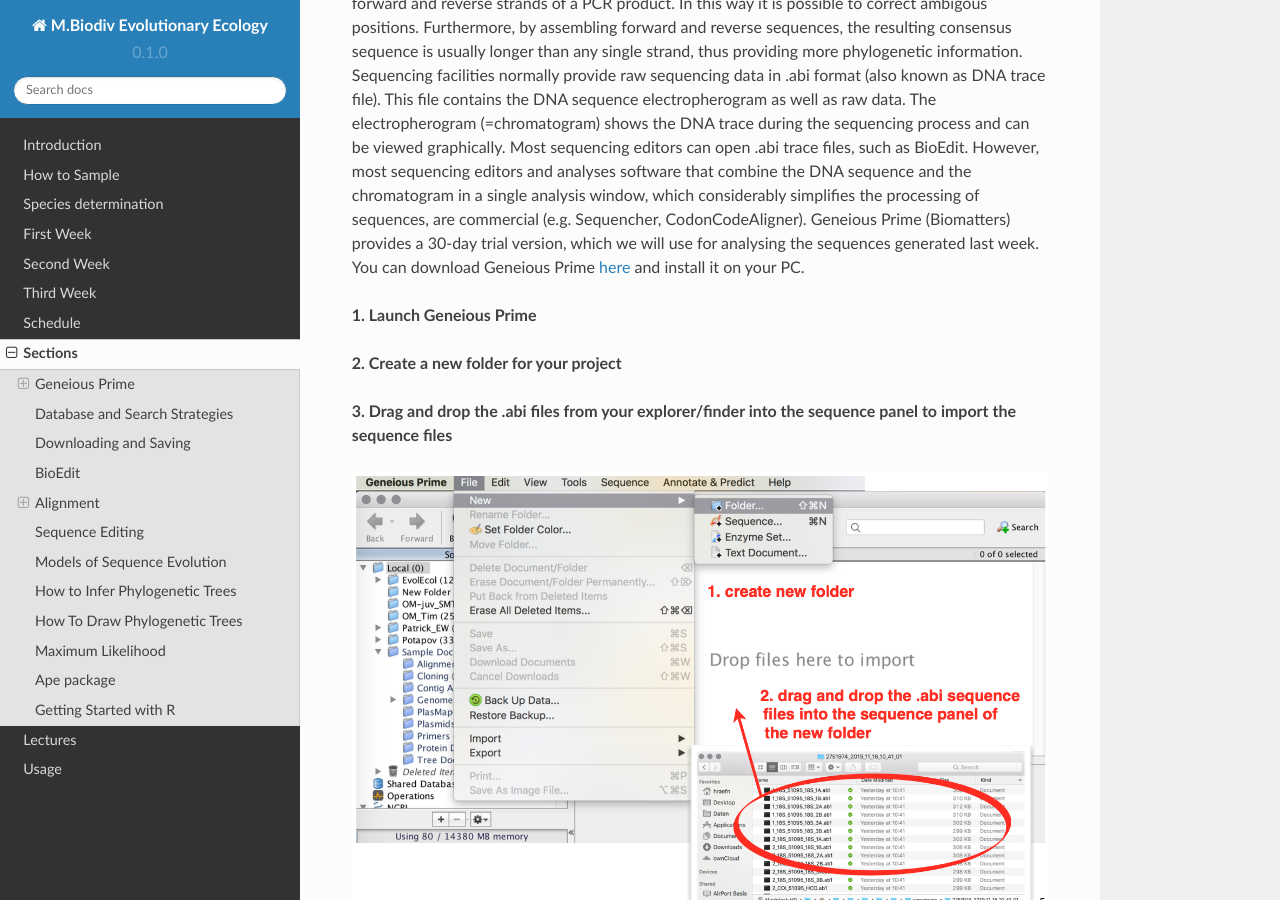
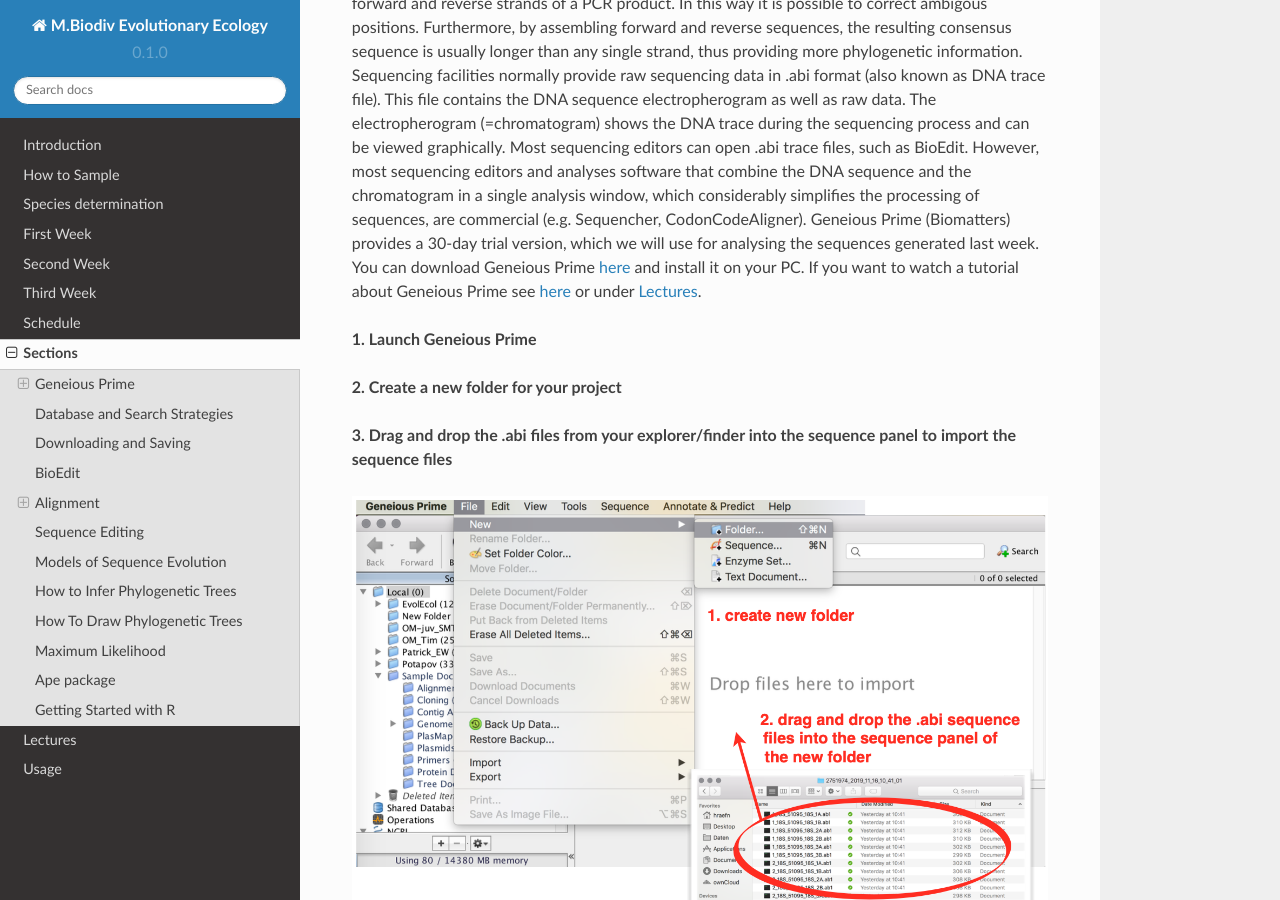
Before and after one commit to bheimbu/evolutionary_ecology, a Sphinx documentation site: the page built from docs/source/section.rst, in a window 1280 px wide and 900 px high, scrolled down 541 px. Built offline with Sphinx 7.4.7 and the Read the Docs theme 2.0.0, drawn with Linux system fonts in a browser that asks for light colours.

Commit message:
Update section.rst

```diff
--- a/docs/source/section.rst
+++ b/docs/source/section.rst
@@ -9,7 +9,7 @@
 
 .. note::
   It is important that the consensus sequences are of high quality (checked for sequencing errors or true heterozygosity) and that ambiguous positions are removed in order to infer correct phylogenies. Standard Sanger sequencing methods produce DNA sequences of ~700-900 bp long, however ~30 bp at the start/end of the sequence is usally of poor quality. This is due to primer deterioration, incorrect primer annealing, and/or aborted elongation, as well as technical limitations in accurately separating very short and very long DNA strands at the nucleot
-ide level. To obtain high quality consensus sequences, it is common to sequence and assemble the forward and reverse strands of a PCR product. In this way it is possible to correct ambigous positions. Furthermore, by assembling forward and reverse sequences, the resulting consensus sequence is usually longer than any single strand, thus providing more phylogenetic information. Sequencing facilities normally provide raw sequencing data in .abi format (also known as DNA trace file). This file contains the DNA sequence electropherogram as well as raw data. The electropherogram (=chromatogram) shows the DNA trace during the sequencing process and can be viewed graphically. Most sequencing editors can open .abi trace files, such as BioEdit. However, most sequencing editors and analyses software that combine the DNA sequence and the chromatogram in a single analysis window, which considerably simplifies the processing of sequences, are commercial (e.g. Sequencher, CodonCodeAligner). Geneious Prime (Biomatters) provides a 30-day trial version, which we will use for analysing the sequences generated last week. You can download Geneious Prime `here <https://manage.geneious.com/free-trial>`_ and install it on your PC.
+ide level. To obtain high quality consensus sequences, it is common to sequence and assemble the forward and reverse strands of a PCR product. In this way it is possible to correct ambigous positions. Furthermore, by assembling forward and reverse sequences, the resulting consensus sequence is usually longer than any single strand, thus providing more phylogenetic information. Sequencing facilities normally provide raw sequencing data in .abi format (also known as DNA trace file). This file contains the DNA sequence electropherogram as well as raw data. The electropherogram (=chromatogram) shows the DNA trace during the sequencing process and can be viewed graphically. Most sequencing editors can open .abi trace files, such as BioEdit. However, most sequencing editors and analyses software that combine the DNA sequence and the chromatogram in a single analysis window, which considerably simplifies the processing of sequences, are commercial (e.g. Sequencher, CodonCodeAligner). Geneious Prime (Biomatters) provides a 30-day trial version, which we will use for analysing the sequences generated last week. You can download Geneious Prime `here <https://manage.geneious.com/free-trial>`_ and install it on your PC. If you want to watch a tutorial about Geneious Prime see `here <https://owncloud.gwdg.de/index.php/s/sqsaiyuKYoiHgT0>`_ or under :ref:`lectures`.
 
 **1. Launch Geneious Prime**
 
```
